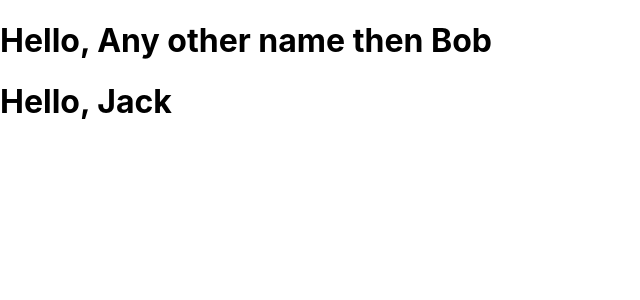
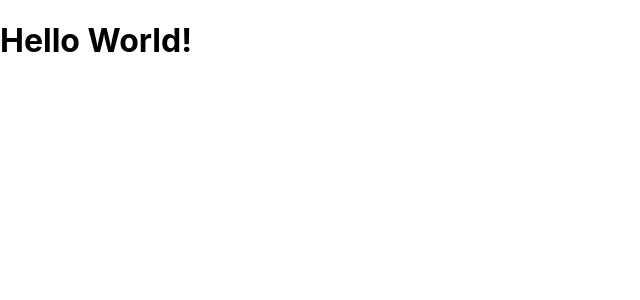
Before and after one commit to AmanUllah687/react-practice, a React (Create React App) app: page / in a window 1280 px wide. Shown: the top 300 px of the page, without its empty margins (0-640 px from the left). Built offline with nearby package versions, Linux system fonts and the light colour scheme.

Commit message:
Added components

```diff
--- a/src/App.js
+++ b/src/App.js
@@ -1,3 +1,4 @@
+/*
 import Heading from "./Heading";
 function App() {
     return (
@@ -8,3 +9,45 @@ function App() {
     );
 };
 export default App;
+*/
+
+// Experssions as props
+/*
+const bool = false;
+const str1 = "just";
+function Example(props) {
+    return (
+        <div>
+        <h2>The Value of toggleBoolean prop is: {props.toggleBoolean.toString()}</h2>
+        <p>The Value of math props is: <em>{props.math}</em></p>
+        <p>The Value of str props is: <em>{props.str}</em></p>
+        </div>
+    );
+};
+export default function App () {
+    return (
+        <div className="App">
+            <Example toggleBoolean={!bool}
+            math={(10+20)/3}
+            str={`str1 + ' another ' + 'string'`}
+            />
+        </div>
+    );
+};
+*/
+
+// Embedding in attributes
+import avatar from './avatar.png'
+function Logo(props) {
+    const userPic = <image src={avatar} />;
+    return userPic;
+};
+function App() {
+    return (
+        <div className="App">
+            <h1>Hello World!</h1>
+            <Logo />
+        </div>
+    );
+}
+export default App;
```
Also changed, not shown: src/avatar.png (added).
